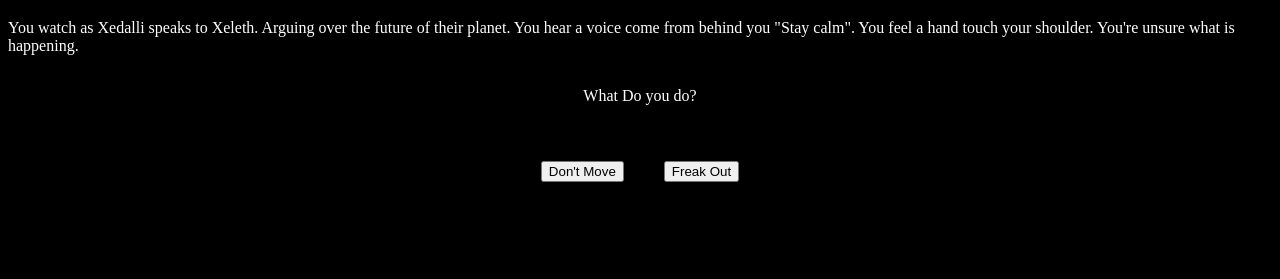
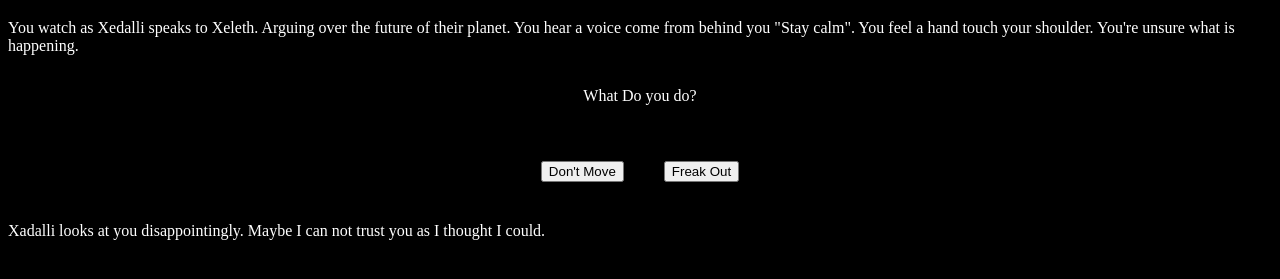
Before and after one commit to nramos9071/the-exchange, a plain HTML site: page index.html in a window 1280 px wide. Shown: the part 61-340 px from the top of the page. Drawn offline with Linux system fonts and the light colour scheme.

Commit message:
added freakout

```diff
--- a/index.html
+++ b/index.html
@@ -41,6 +41,11 @@
                 </p>
             </div>
 
+            <div id="freakout1" >
+                Xadalli looks at you disappointingly. Maybe I can not trust you as I thought I could.
+
+            </div>
+
             <div class="buttons-container" id="question2" style="display:none">
                 <p>
                     What do you do?
```
